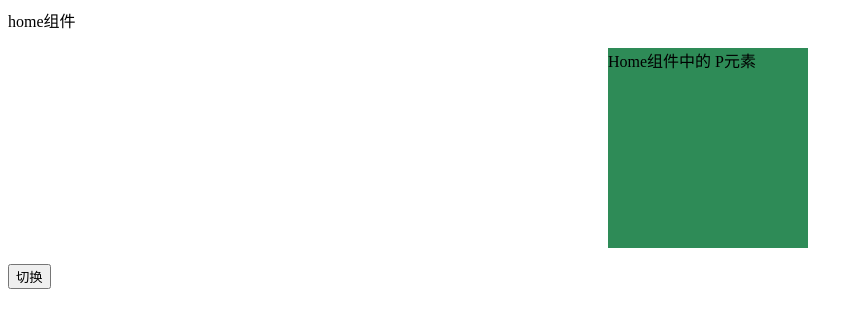
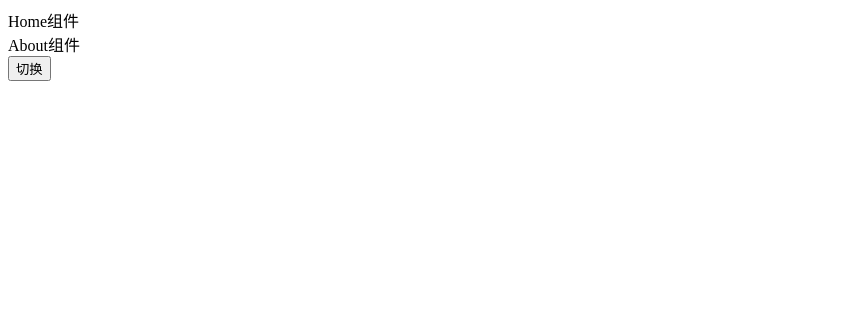
Before and after one commit to hnnaulsy/ReactTodo, a React (Create React App) app: page / in a window 1280 px wide. Shown: the top 328 px of the page, without its empty margins (0-863 px from the left). Built offline with nearby package versions, Linux system fonts and the light colour scheme.

Commit message:
自定义Hooks

```diff
--- a/src/App.css
+++ /dev/null
@@ -1,6 +0,0 @@
-p{
-  width: 200px;
-  height: 200px;
-  background: seagreen;
-  position: relative;
-}
--- a/src/App.js
+++ b/src/App.js
@@ -1,31 +1,28 @@
-import React, { useState, useRef, useEffect, useLayoutEffect } from 'react'
-import './App.css'
+import React, { useState, useEffect } from 'react'
+
+function useAddEventListener(cName) {
+  useEffect(() => {
+    console.log(cName, '组件挂载|更新添加事件监听')
+    return () => {
+      console.log(cName, '卸载时取消事件监听')
+    }
+  })
+}
 
 function Home() {
-
-  const oP = useRef()
-
-  // useEffect(() => {
-  //   oP.current.style.left = '0px'
-  //   oP.current.style.left = '600px'
-  //   console.log('挂载|更新, useEffect')
-  //   return () => {
-  //     console.log('卸载, useEffect')
-  //   }
-  // })
-
-  useLayoutEffect(() => {
-    oP.current.style.left = '0px'
-    oP.current.style.left = '600px'
-    console.log('挂载|更新, , useLayoutEffect')
-    return () => {
-      console.log('卸载, useLayoutEffect')
-    }
-  })
+  useAddEventListener('Home---')
   return (
     <div>
-      home组件
-      <p ref={oP}>Home组件中的 P元素</p>
+      Home组件
+    </div>
+  )
+}
+
+function About() {
+  useAddEventListener('About---')
+  return (
+    <div>
+      About组件
     </div>
   )
 }
@@ -35,7 +32,8 @@ function App() {
   return (
     <div>
       {isShow && <Home />}
-      <button onClick={() => { setIsShow(!isShow) }}> 切换</button>
+      {isShow && <About />}
+      <button onClick={() => { setIsShow(!isShow) }}>切换</button>
     </div>
   )
 }
```
